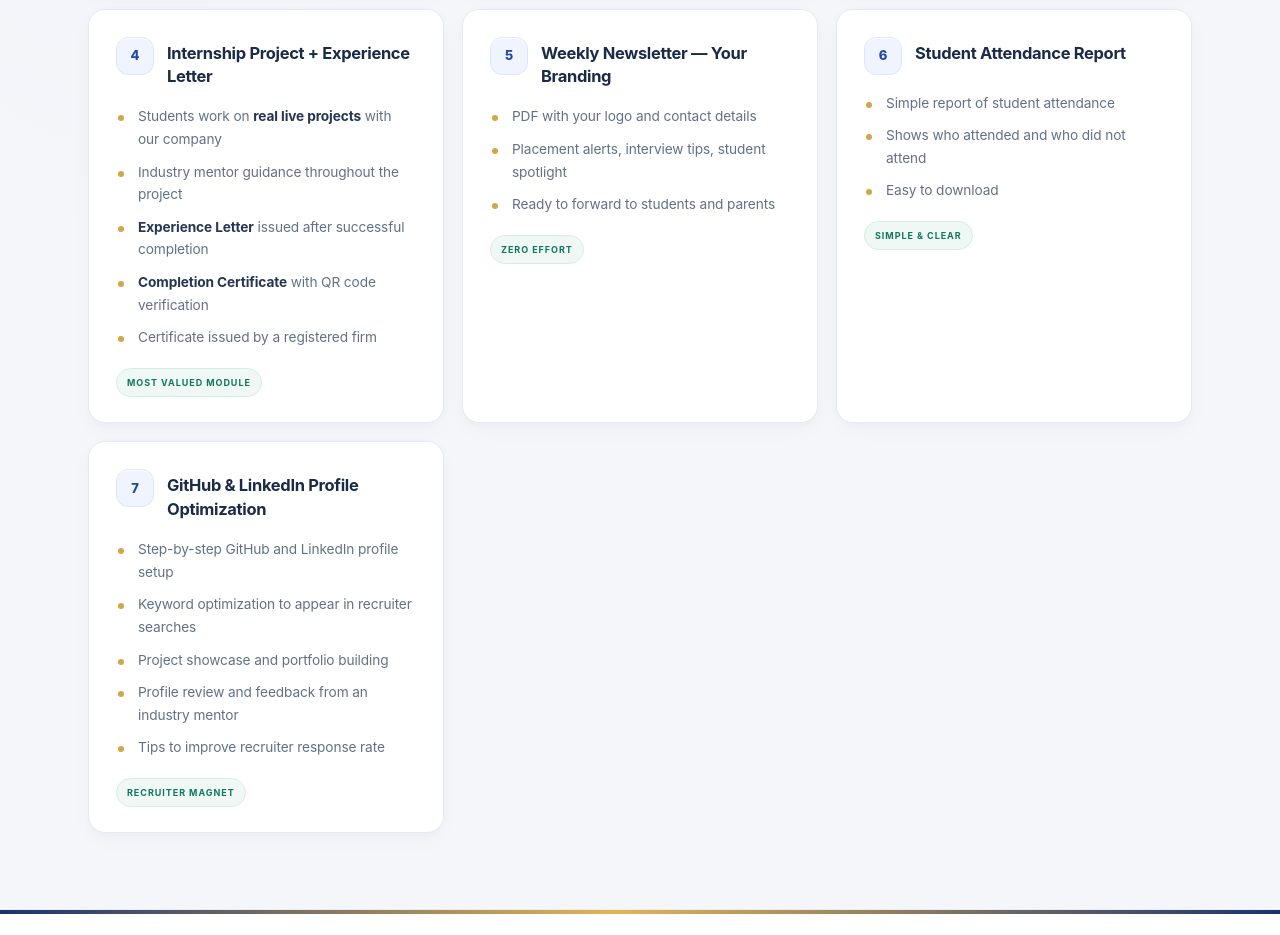
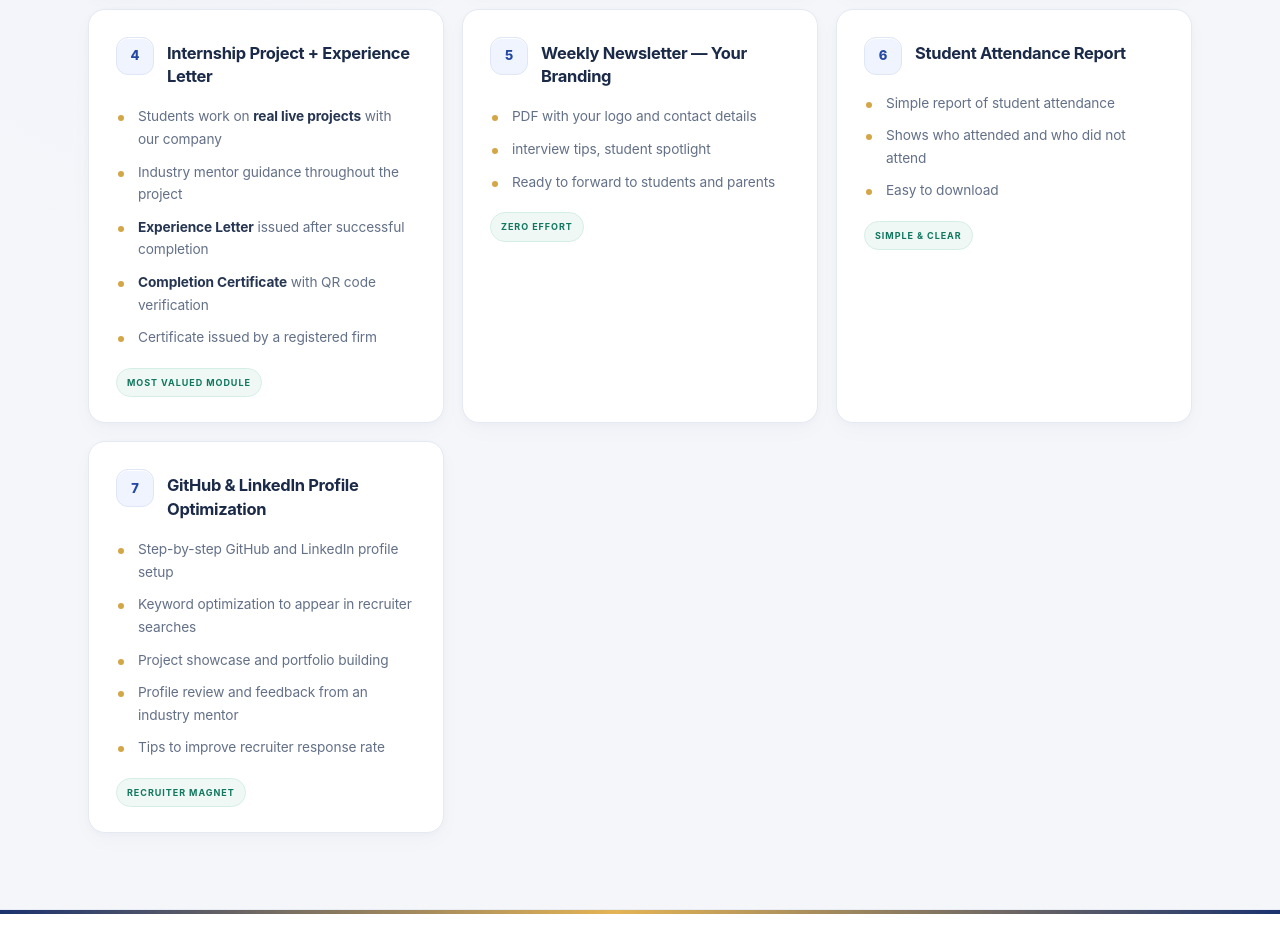
Before and after one commit to corporateready1-dot/proposal, a plain HTML site: page index.html in a window 1280 px wide. Shown: the part 1500-2435 px from the top of the page. Drawn offline with Linux system fonts and the light colour scheme.

Commit message:
Update index.html

```diff
--- a/index.html
+++ b/index.html
@@ -886,7 +886,7 @@
         </div>
         <ul>
           <li>PDF with your logo and contact details</li>
-          <li>Placement alerts, interview tips, student spotlight</li>
+          <li>interview tips, student spotlight</li>
           <li>Ready to forward to students and parents</li>
         </ul>
         <span class="tag">Zero Effort</span>
```
